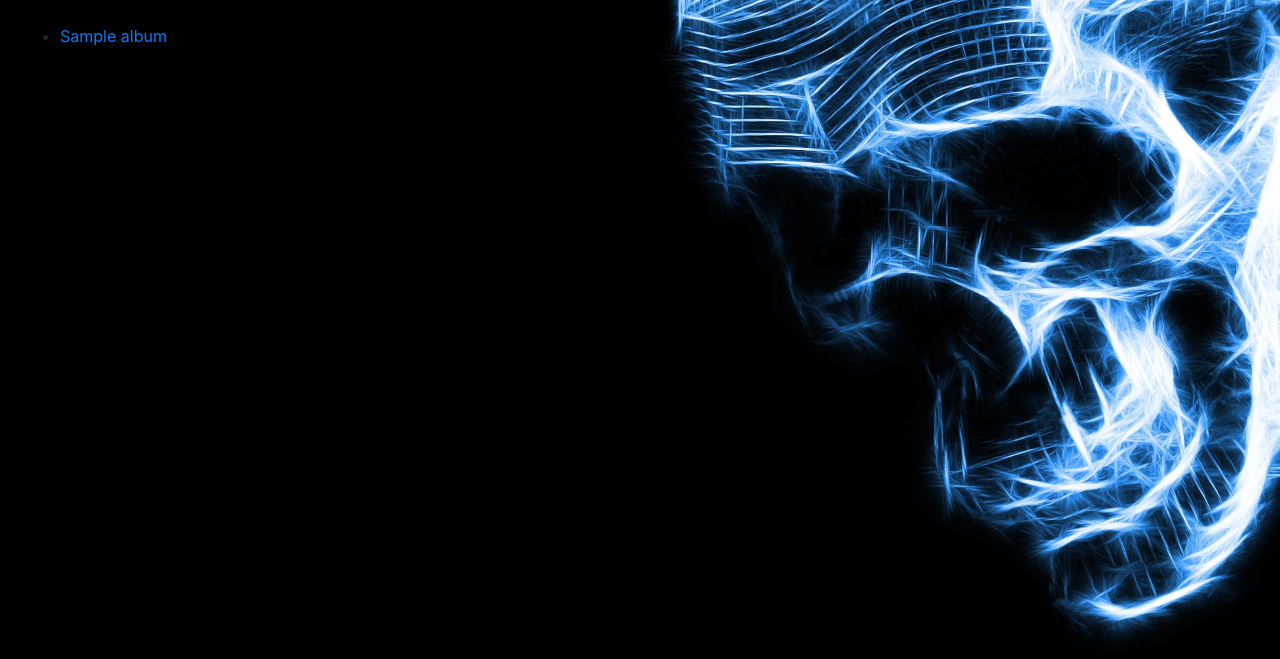
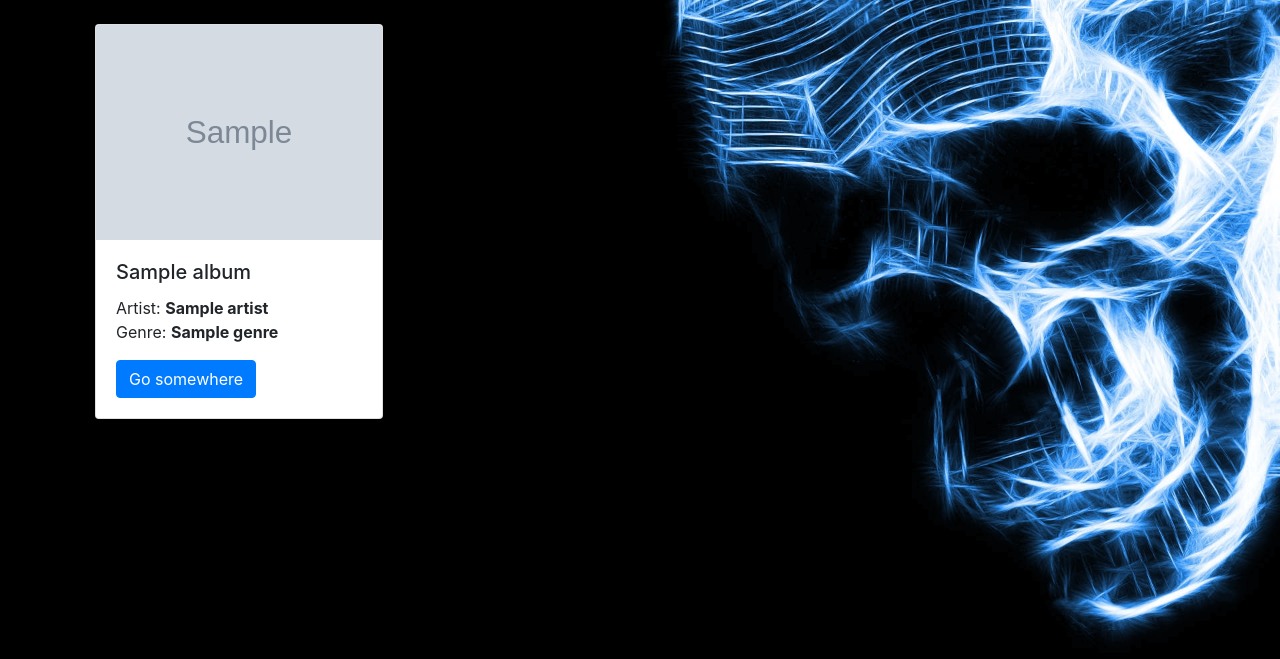
Before and after one commit to HeadHunTeR779/Basic-Django-Website, a Django app: template music/templates/music/index.html in a window 1280 px wide. Shown: the part 56-715 px from the top of the page. Run offline with Django 3.2, Linux system fonts and the light colour scheme; the template is opened without the code that fills it: most values are stand-ins (such as "Sample title", 1, 10 or a date in 2020); grey boxes marked "Sample" are stand-in pictures; some libraries are stand-ins or nearby versions; some web fonts are replaced.

Commit message:
Added Cards with Genre and Artist name

```diff
--- a/music/templates/music/index.html
+++ b/music/templates/music/index.html
@@ -2,10 +2,19 @@
 
 {% block body %}
 
-    <ul>
+
       {% for album in all_albums %}
-        <li><a href = "{% url 'music:detail' album.id %}">{{ album.album_title }}</a></li>
+      <div class="container">
+        <div class="card" style="width: 18rem;">
+          <img class="card-img-top" src="{{ album.album_logo }}" alt="Card image cap">
+          <div class="card-body">
+            <h5 class="card-title">{{ album.album_title }}</h5>
+            <p class="card-text">Artist: <strong>{{ album.artist }}</strong><br>Genre: <strong>{{ album.genre }}</strong></p>
+            <a href="{% url 'music:detail' album.id %}" class="btn btn-primary">Go somewhere</a>
+          </div>
+        </div>
+      </div>
       {% endfor %}
-    </ul>
+
 
 {% endblock %}
```
